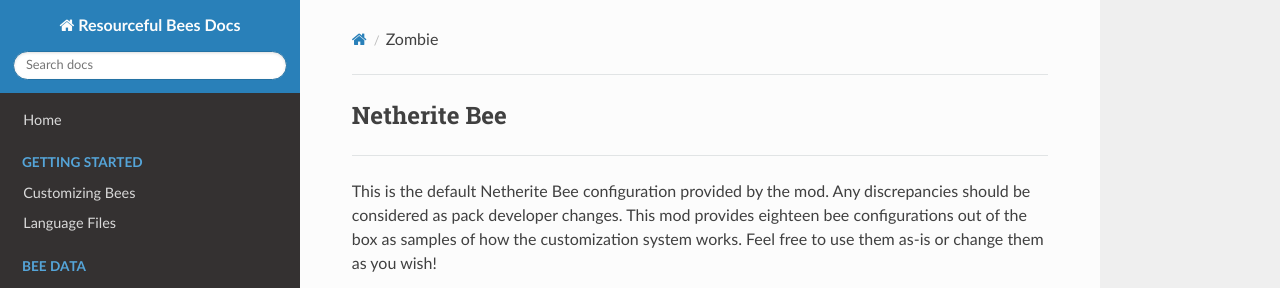
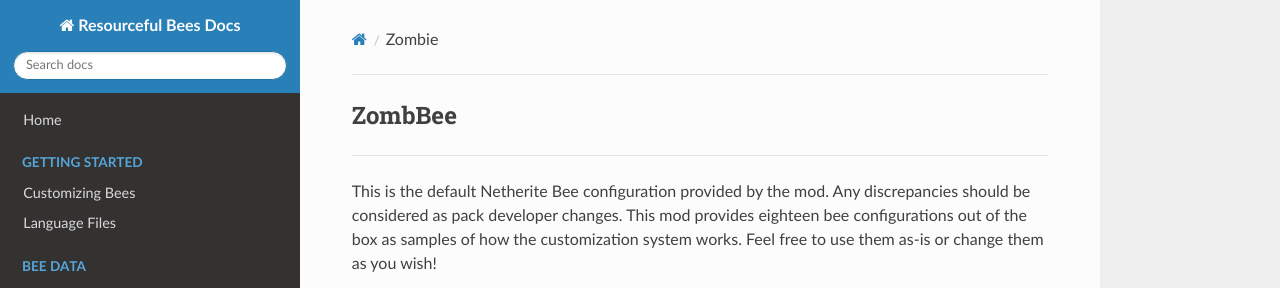
Before and after one commit to Team-Resourceful/ResourcefulBeesDocs, an MkDocs documentation site: the page built from docs/default_bees/zombie.md, in a window 1280 px wide. Shown: the top 288 px of the page. Built offline with MkDocs 1.6.1, drawn with Linux system fonts in a browser that asks for light colours; nearby versions of some CDN libraries.

Commit message:
docs/default_bees/zombie.md updated from https://stackedit.io/

```diff
--- a/docs/default_bees/zombie.md
+++ b/docs/default_bees/zombie.md
@@ -1,4 +1,4 @@
-##  **Netherite Bee**
+##  **ZombBee**
 
 ***
 
```
Also changed, not shown: other parts of docs/default_bees/zombie.md (+1 -1 lines).
